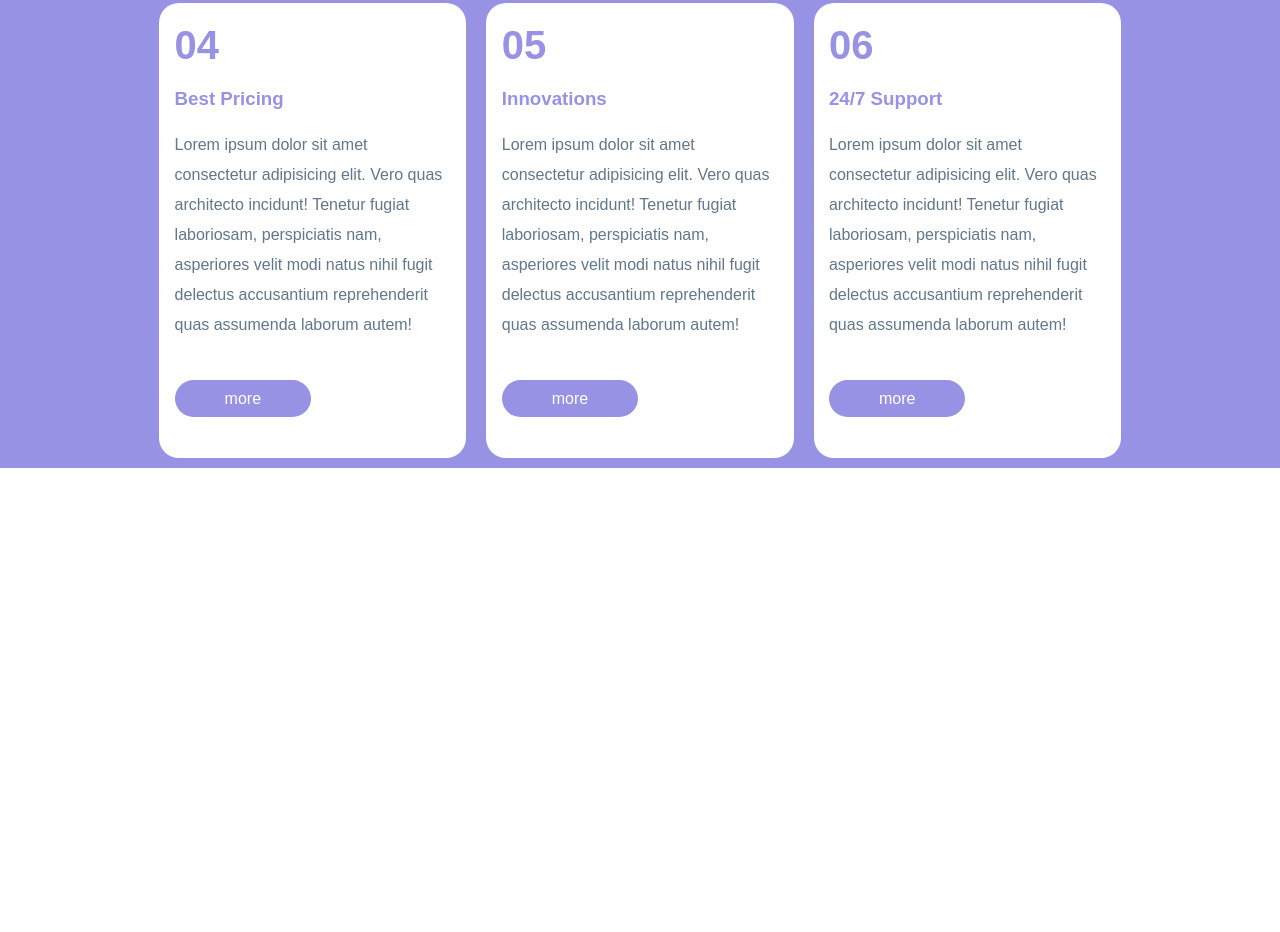
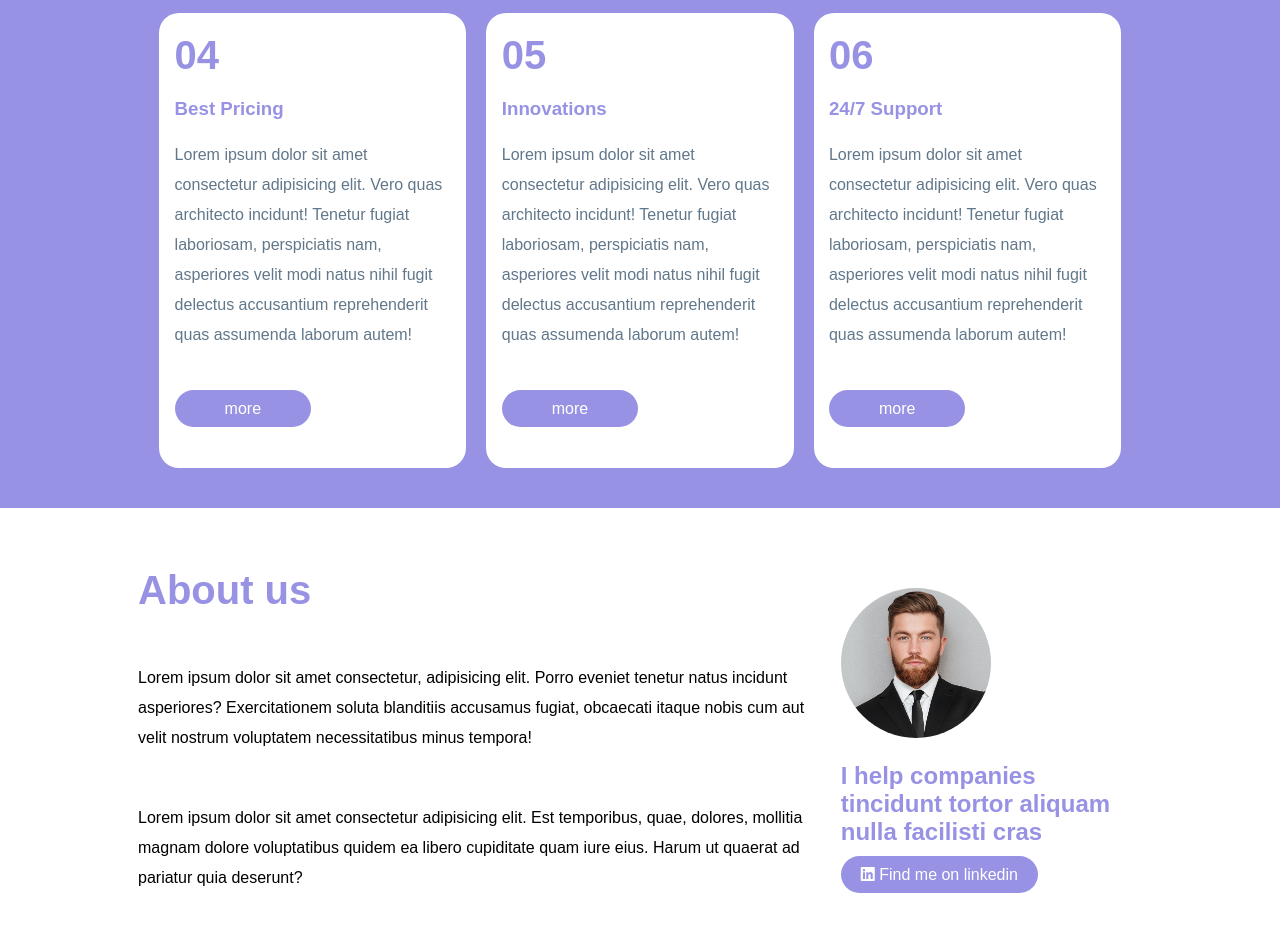
Before and after one commit to Frah01/htmlcss-responsive-layout, a plain HTML site: page index.html in a window 1280 px wide. Shown: the part 5319-6251 px from the top of the page. Before the commit the page ends 5907 px from the top, so only its background shows below. Drawn offline with Linux system fonts and the light colour scheme.

Commit message:
Quinta sezione quasi completa

```diff
--- a/css/style.css
+++ b/css/style.css
@@ -237,6 +237,7 @@ p {
 .second-row-fourth-section {
     display: flex;
     flex-direction: column;
+    padding: 30px 0px;
 }
 
 .second-row-fourth-section p {
@@ -257,13 +258,25 @@ p {
 /*QUINTA SEZIONE*/
 
 .row-fifth-section .col-70 {
-    background-color: red
+    background-color: white;
 }
 
 .row-fifth-section .col-30 {
-    background-color: red;
+    background-color: white;
 }
 
+.row-fifth-section img {
+    max-width: 50%;
+    border-radius: 100%;
+}
+
+.row-fifth-section a {
+    background-color: #9792e4;
+    padding: 10px 20px;
+    border-radius: 20px;
+    text-decoration: none;
+    color: white;
+}
 
 /*SESTA SEZIONE*/
 
--- a/index.html
+++ b/index.html
@@ -135,7 +135,7 @@
                 <div class="first-row-fourth-section margin-top-50" >
                     <h2 class="text-white padding-30" >Benefits of working with us</h2>
                 </div>
-                <div class="second-row-fourth-section margin-top-20  " >
+                <div class="second-row-fourth-section  " >
                     <div class="col-30" >
                         <div class="card" >
                             <h2 class="text-lilla margin-top-20 font-size-40" >01</h2>
@@ -203,8 +203,18 @@
         <section>
             <div class="container" >
                 <div class="row-fifth-section margin-top-50">
-                    <div class="col-70" ></div>
-                    <div class="col-30" ></div>
+                    <div class="col-70" >
+                        <h2 class="text-lilla font-size-40" >About us</h2>
+                        <p class="margin-top-50" >Lorem ipsum dolor sit amet consectetur, adipisicing elit. Porro eveniet tenetur natus incidunt asperiores? Exercitationem soluta blanditiis accusamus fugiat, obcaecati itaque nobis cum aut velit nostrum voluptatem necessitatibus minus tempora!</p>
+                        <p class="margin-top-50" >Lorem ipsum dolor sit amet consectetur adipisicing elit. Est temporibus, quae, dolores, mollitia magnam dolore voluptatibus quidem ea libero cupiditate quam iure eius. Harum ut quaerat ad pariatur quia deserunt?</p>
+                    </div>
+                    <div class="col-30" >
+                        <div class="margin-top-20" >
+                            <img src="./img/about.jpg" alt="">
+                        </div>
+                        <h2 class="text-lilla margin-top-20 margin-bottom-20" >I help companies tincidunt tortor aliquam nulla facilisti cras</h2>
+                        <a href="#"><i class="fa-brands fa-linkedin"></i> Find me on linkedin</a>
+                    </div>
                 </div>
             </div>
         </section>
```
